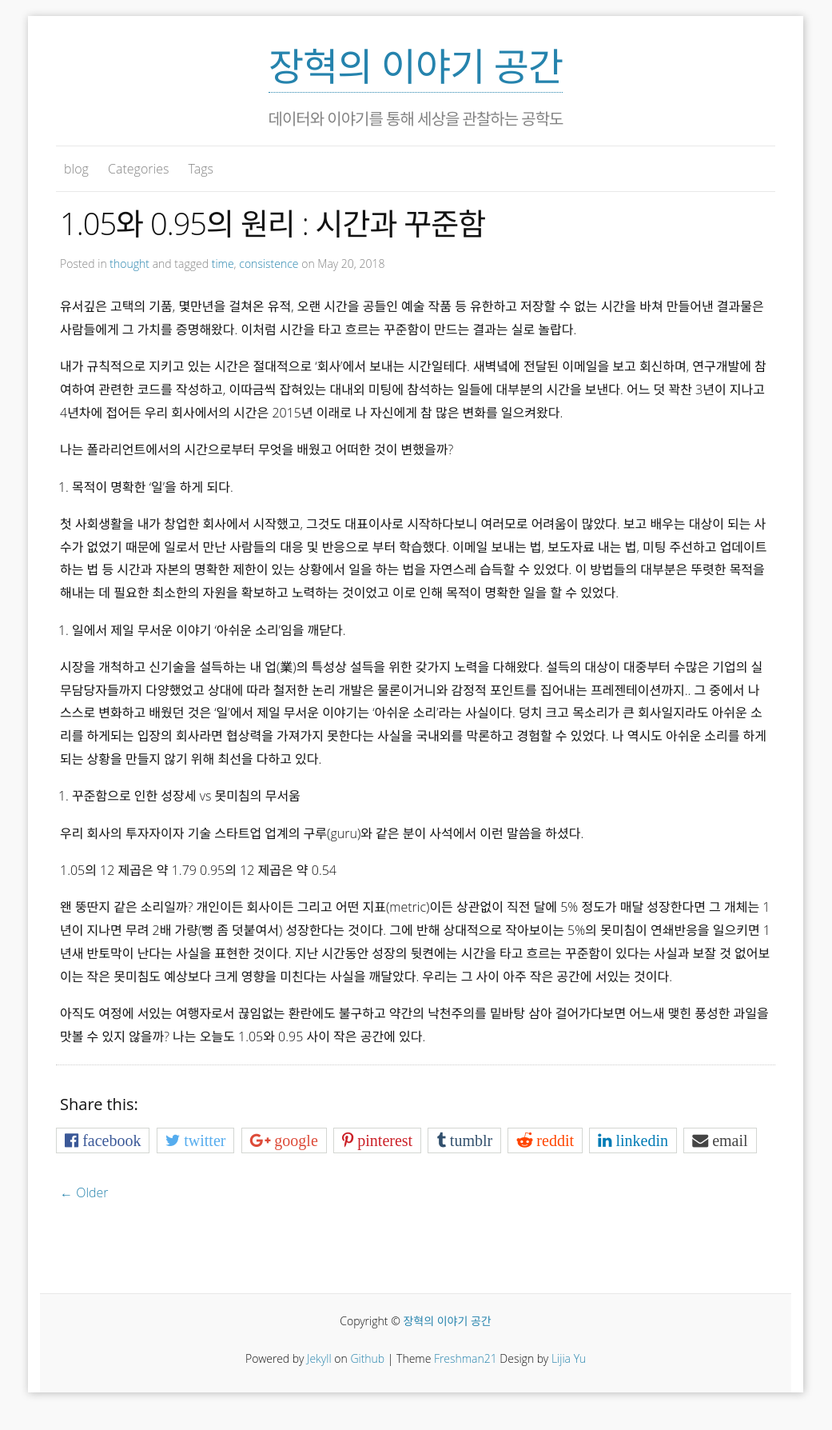
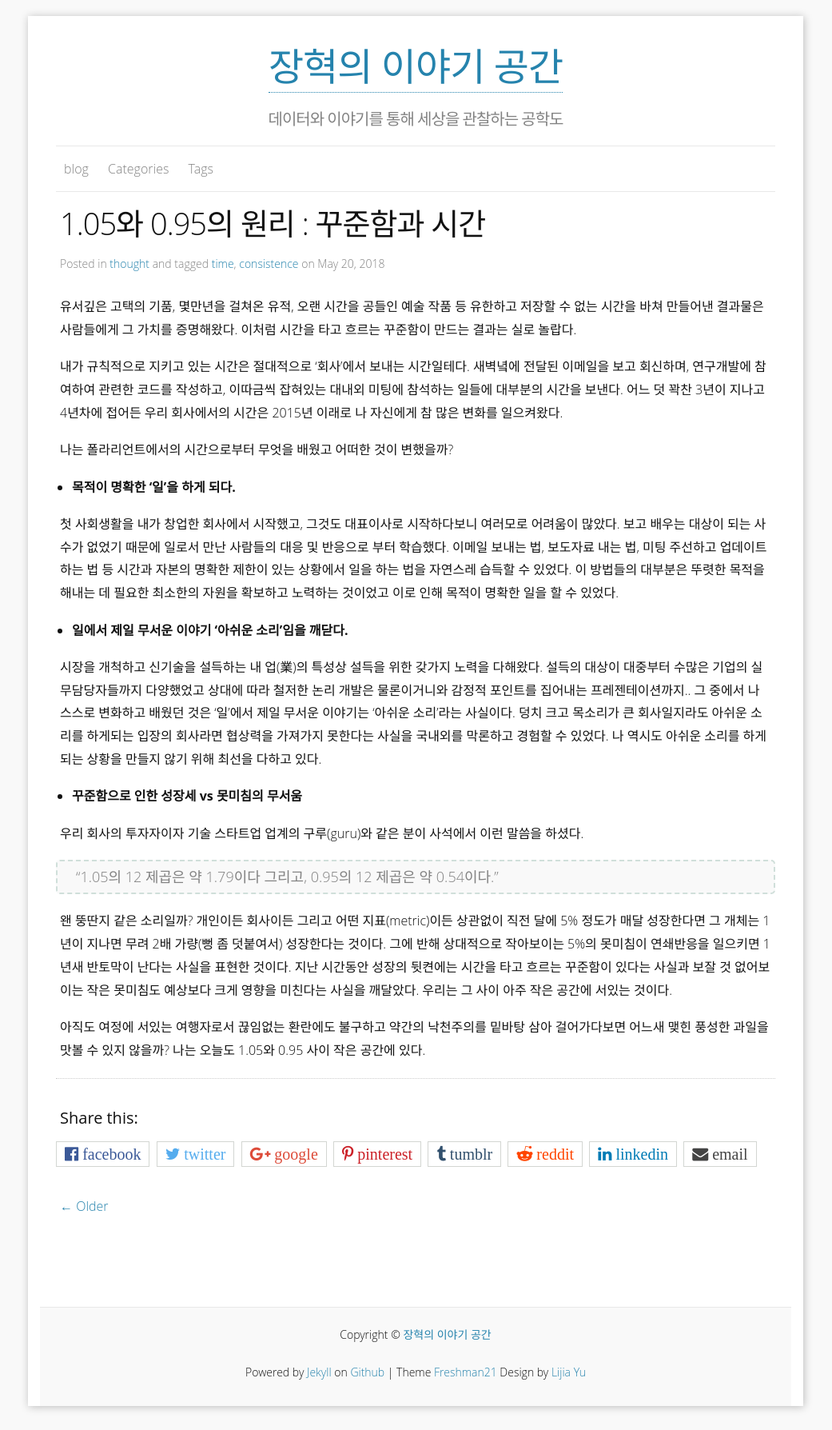
Before and after one commit to HyoukJang/HyoukJang.github.io, a Jekyll site: the page built from _posts/2018-05-20-consistence_and_leak.md, in a window 1280 px wide. Shown: the whole page at 80% size, without its empty margins (120-1161 px from the left). Built offline with Jekyll 4.4.1, drawn with Linux system fonts in a browser that asks for light colours; nearby versions of some CDN libraries; some web fonts are replaced; comment, search, counter and statistics services are not loaded.

Commit message:
modify error

```diff
--- a/_posts/2018-05-20-consistence_and_leak.md
+++ b/_posts/2018-05-20-consistence_and_leak.md
@@ -1,7 +1,7 @@
 ---
 published: true
 layout: post
-title: "1.05와 0.95의 원리 : 시간과 꾸준함"
+title: "1.05와 0.95의 원리 : 꾸준함과 시간"
 author: JH
 categories: thought
 tags: time consistence
@@ -15,20 +15,19 @@ open: true
 
 나는 폴라리언트에서의 시간으로부터 무엇을 배웠고 어떠한 것이 변했을까?
 
-1. 목적이 명확한 '일'을 하게 되다.
+* __목적이 명확한 '일'을 하게 되다.__
 
 첫 사회생활을 내가 창업한 회사에서 시작했고, 그것도 대표이사로 시작하다보니 여러모로 어려움이 많았다. 보고 배우는 대상이 되는 사수가 없었기 때문에 일로서 만난 사람들의 대응 및 반응으로 부터 학습했다. 이메일 보내는 법, 보도자료 내는 법, 미팅 주선하고 업데이트 하는 법 등 시간과 자본의 명확한 제한이 있는 상황에서 일을 하는 법을 자연스레 습득할 수 있었다. 이 방법들의 대부분은 뚜렷한 목적을 해내는 데 필요한 최소한의 자원을 확보하고 노력하는 것이었고 이로 인해 목적이 명확한 일을 할 수 있었다.
 
-2. 일에서 제일 무서운 이야기 '아쉬운 소리'임을 깨닫다.
+* __일에서 제일 무서운 이야기 '아쉬운 소리'임을 깨닫다.__
 
 시장을 개척하고 신기술을 설득하는 내 업(業)의 특성상 설득을 위한 갖가지 노력을 다해왔다. 설득의 대상이 대중부터 수많은 기업의 실무담당자들까지 다양했었고 상대에 따라 철저한 논리 개발은 물론이거니와 감정적 포인트를 집어내는 프레젠테이션까지..  그 중에서 나 스스로 변화하고 배웠던 것은 '일'에서 제일 무서운 이야기는 '아쉬운 소리'라는 사실이다. 덩치 크고 목소리가 큰 회사일지라도 아쉬운 소리를 하게되는 입장의 회사라면 협상력을 가져가지 못한다는 사실을 국내외를 막론하고 경험할 수 있었다. 나 역시도 아쉬운 소리를 하게되는 상황을 만들지 않기 위해 최선을 다하고 있다.
 
-3. 꾸준함으로 인한 성장세 vs 못미침의 무서움
+* __꾸준함으로 인한 성장세 vs 못미침의 무서움__
 
 우리 회사의 투자자이자 기술 스타트업 업계의 구루(guru)와 같은 분이 사석에서 이런 말씀을 하셨다.
 
-1.05의 12 제곱은 약 1.79
-0.95의 12 제곱은 약 0.54
+> "1.05의 12 제곱은 약 1.79이다 그리고, 0.95의 12 제곱은 약 0.54이다."
 
 왠 뚱딴지 같은 소리일까? 개인이든 회사이든 그리고 어떤 지표(metric)이든 상관없이 직전 달에 5% 정도가 매달 성장한다면 그 개체는 1년이 지나면 무려 2배 가량(뻥 좀 덧붙여서) 성장한다는 것이다. 그에 반해 상대적으로 작아보이는 5%의 못미침이 연쇄반응을 일으키면 1년새 반토막이 난다는 사실을 표현한 것이다. 지난 시간동안 성장의 뒷켠에는 시간을 타고 흐르는 꾸준함이 있다는 사실과 보잘 것 없어보이는 작은 못미침도 예상보다 크게 영향을 미친다는 사실을 깨달았다. 우리는 그 사이 아주 작은 공간에 서있는 것이다.
 
```
